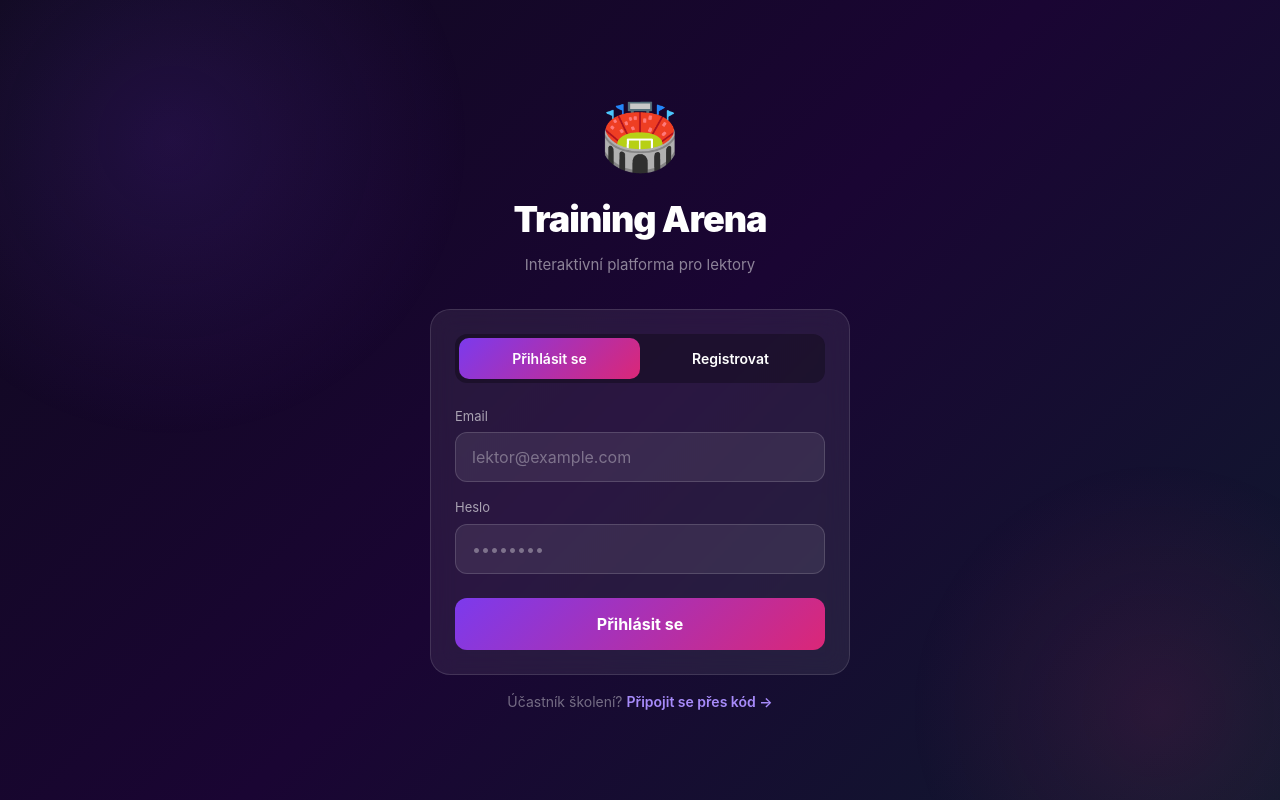
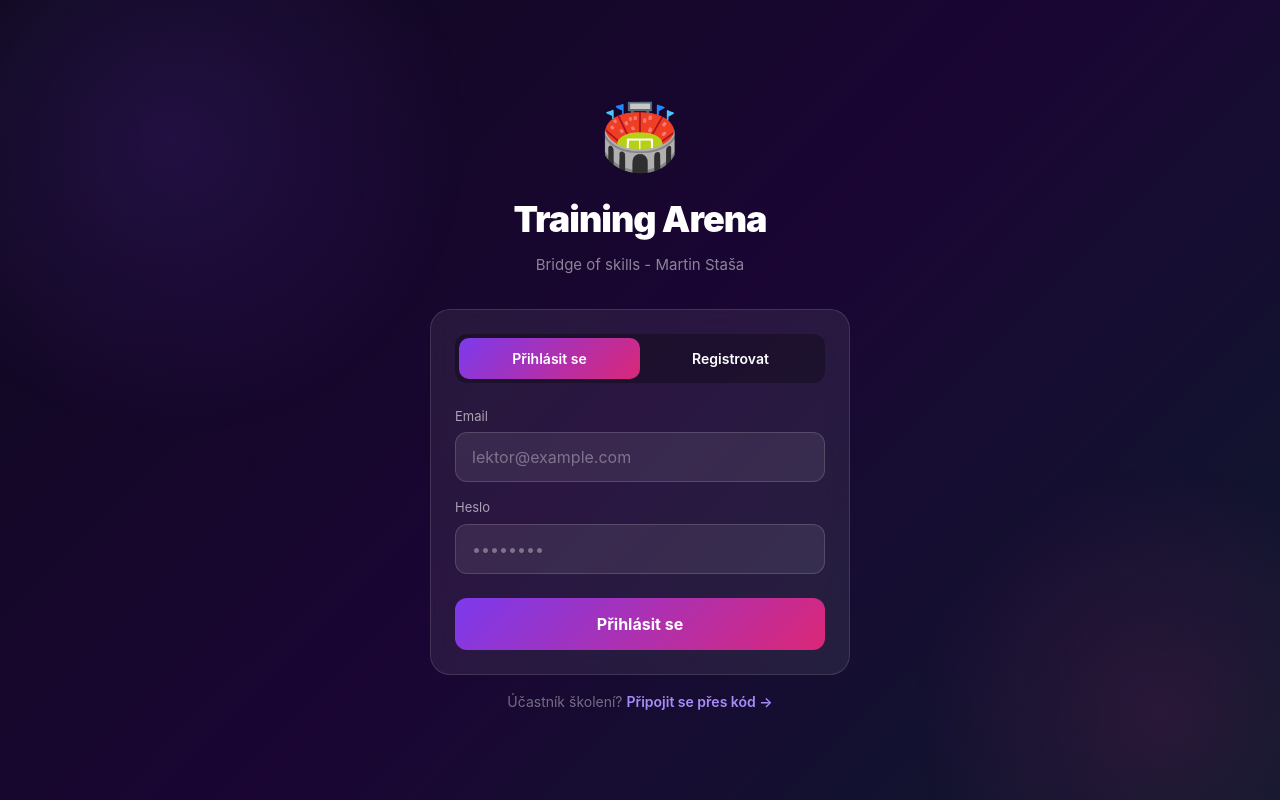
Before and after one commit to stasamartin-dynamo/training-arena, a Next.js app: page / in a window 1280 px wide. Built offline with nearby package versions, Linux system fonts and the light colour scheme; no server answers.

Commit message:
Update branding - Bridge of skills

```diff
--- a/src/app/dashboard/page.tsx
+++ b/src/app/dashboard/page.tsx
@@ -81,7 +81,7 @@ export default function Dashboard() {
               <span style={{ fontSize: '32px' }}>🏟️</span>
               <h1 style={{ fontSize: '28px', fontWeight: 900, color: '#fff', margin: 0 }}>Training Arena</h1>
             </div>
-            <p style={{ color: 'rgba(255,255,255,0.4)', margin: 0, fontSize: '14px' }}>{user?.email}</p>
+            <p style={{ color: 'rgba(255,255,255,0.4)', margin: 0, fontSize: '14px' }}>www.inspiracezivotem.eu</p>
           </div>
           <button onClick={logOut} style={{
             background: 'rgba(255,255,255,0.08)', border: '1px solid rgba(255,255,255,0.12)',
--- a/src/app/page.tsx
+++ b/src/app/page.tsx
@@ -70,7 +70,7 @@ export default function Home() {
             Training Arena
           </h1>
           <p style={{ color: 'rgba(255,255,255,0.5)', marginTop: '8px', fontSize: '15px' }}>
-            Interaktivní platforma pro lektory
+            Bridge of skills - Martin Staša
           </p>
         </div>
 
```
